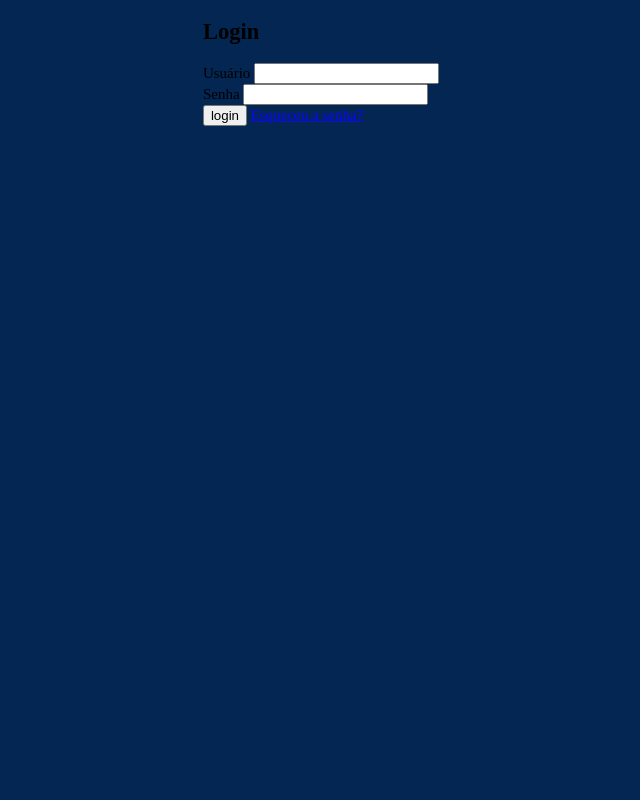
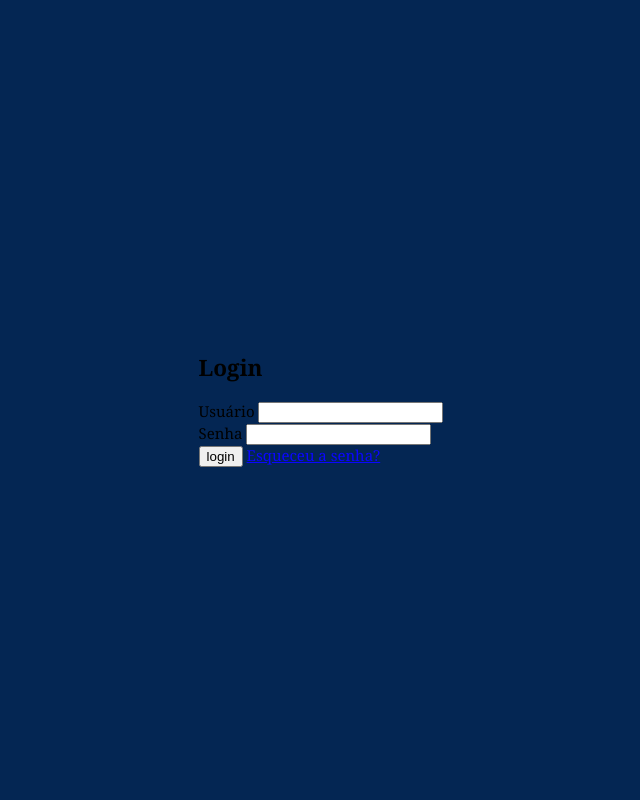
Before and after one commit to wandjr/VanoTech, a PHP site: page /login.html in a window 1280 px wide. Shown: the whole page, without its empty margins (319-959 px from the left). Run offline with PHP 8.4, Linux system fonts and the light colour scheme.

Commit message:
Update vanotech.css

```diff
--- a/vanotech.css
+++ b/vanotech.css
@@ -178,6 +178,19 @@ body {
     background-color: #042653;
 }
 
+#login {
+
+    display: flex;
+
+    align-items: center;
+
+    justify-content: center;
+
+    height: 100vh;
+
+    font-family: Cambria, Cochin, Georgia, Times, 'Times New Roman', serif;
+
+}
 
 
 .botao_cadastro
```
